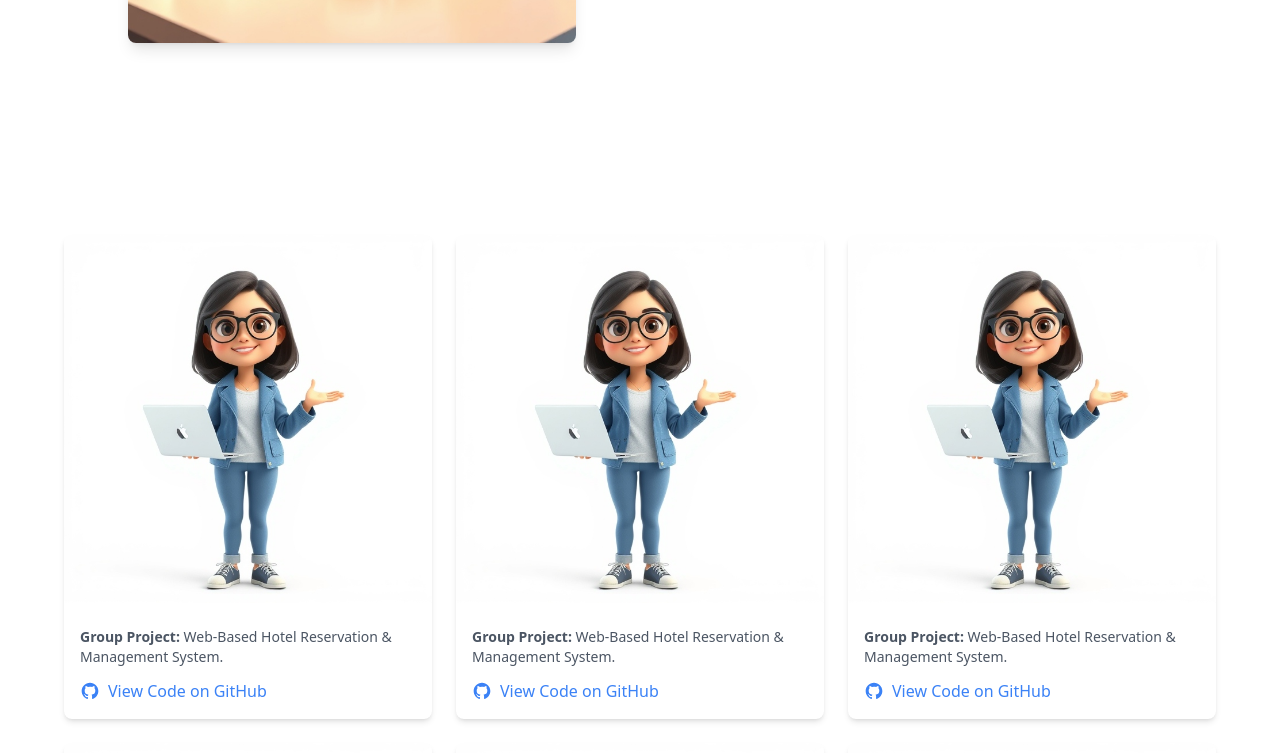
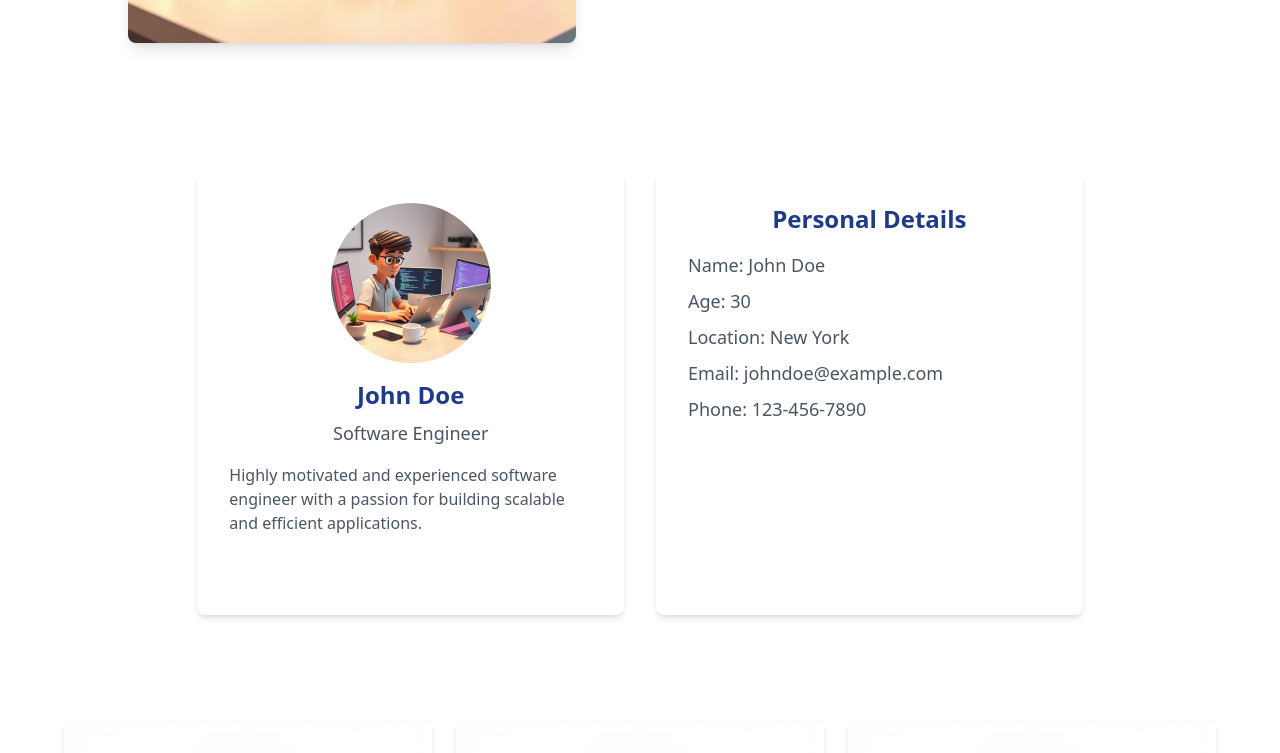
Before and after one commit to Shehal2/React-portfolio, a React (Vite) app: page / in a window 1280 px wide. Shown: the part 533-1286 px from the top of the page. Built offline with nearby package versions, Linux system fonts and the light colour scheme.

Commit message:
add  about me

```diff
--- a/src/App.tsx
+++ b/src/App.tsx
@@ -1,6 +1,7 @@
 import React, { useRef } from 'react';
 import Nav from './componnent/Navbar/nav';
 import Footer from './componnent/Fotter/fotter';
+import Aboutme from './componnent/About me/Aboutme';
 import Socialmedia from './componnent/Social media/socialmedia';
 
 function App() {
@@ -35,10 +36,12 @@ function App() {
   </p>
   <div className="mt-5 md:mt-6"> {/* Adds spacing between the text and the social media section */}
     <Socialmedia />
+
   </div>
 </div>
 
       </header>
+      <Aboutme/>
 
 
       {/* Images Section */}
--- /dev/null
+++ b/src/componnent/About me/Aboutme.tsx
@@ -0,0 +1,63 @@
+import { useState } from 'react';
+
+interface SocialMedia {
+    name: string;
+    link: string;
+}
+
+interface PersonalDetails {
+    age: number;
+    location: string;
+    email: string;
+    phone: string;
+}
+
+const Aboutme = () => {
+    const [name, setName] = useState('John Doe');
+    const [title, setTitle] = useState('Software Engineer');
+    const [description, setDescription] = useState('Highly motivated and experienced software engineer with a passion for building scalable and efficient applications.');
+    const [socialMedia, setSocialMedia] = useState<SocialMedia[]>([
+
+    ]);
+    const [personalDetails, setPersonalDetails] = useState<PersonalDetails>({
+        age: 30,
+        location: 'New York',
+        email: 'johndoe@example.com',
+        phone: '123-456-7890',
+    });
+
+    return (
+        <div className="flex justify-center mb-10">
+            <div className="bg-white rounded-lg shadow-md p-8 mx-4 w-80 md:w-96 lg:w-1/2 xl:w-1/3">
+                {/* Add an image at the top */}
+                <img
+                    src={"src/images/35e9789b-4ca9-4ef0-a7f8-69b71df8dd41.jfif"} // Use the imported image here
+                    alt="Profile"
+                    className="w-40 h-40 rounded-full mx-auto mb-4"
+                />
+                <h2 className="text-2xl font-bold text-blue-900 mb-2 text-center">{name}</h2>
+                <p className="text-lg text-gray-600 mb-4 text-center">{title}</p>
+                <p className="text-gray-600 mb-8">{description}</p>
+                <div className="flex justify-center mb-4">
+                    {socialMedia.map((media, index) => (
+                        <a key={index} href={media.link} target="_blank" rel="noopener noreferrer" className="text-blue-900 hover:text-blue-700 transition duration-300 mx-2">
+                            {media.name}
+                        </a>
+                    ))}
+                </div>
+            </div>
+            <div className="bg-white rounded-lg shadow-md p-8 mx-4 w-80 md:w-96 lg:w-1/2 xl:w-1/3">
+                <h2 className="text-2xl font-bold text-blue-900 mb-4 text-center">Personal Details</h2>
+                <div className="flex flex-col mb-4">
+                    <p className="text-lg text-gray-600 mb-2">Name: {name}</p>
+                    <p className="text-lg text-gray-600 mb-2">Age: {personalDetails.age}</p>
+                    <p className="text-lg text-gray-600 mb-2">Location: {personalDetails.location}</p>
+                    <p className="text-lg text-gray-600 mb-2">Email: {personalDetails.email}</p>
+                    <p className="text-lg text-gray-600 mb-2">Phone: {personalDetails.phone}</p>
+                </div>
+            </div>
+        </div>
+    );
+};
+
+export default Aboutme;
```
